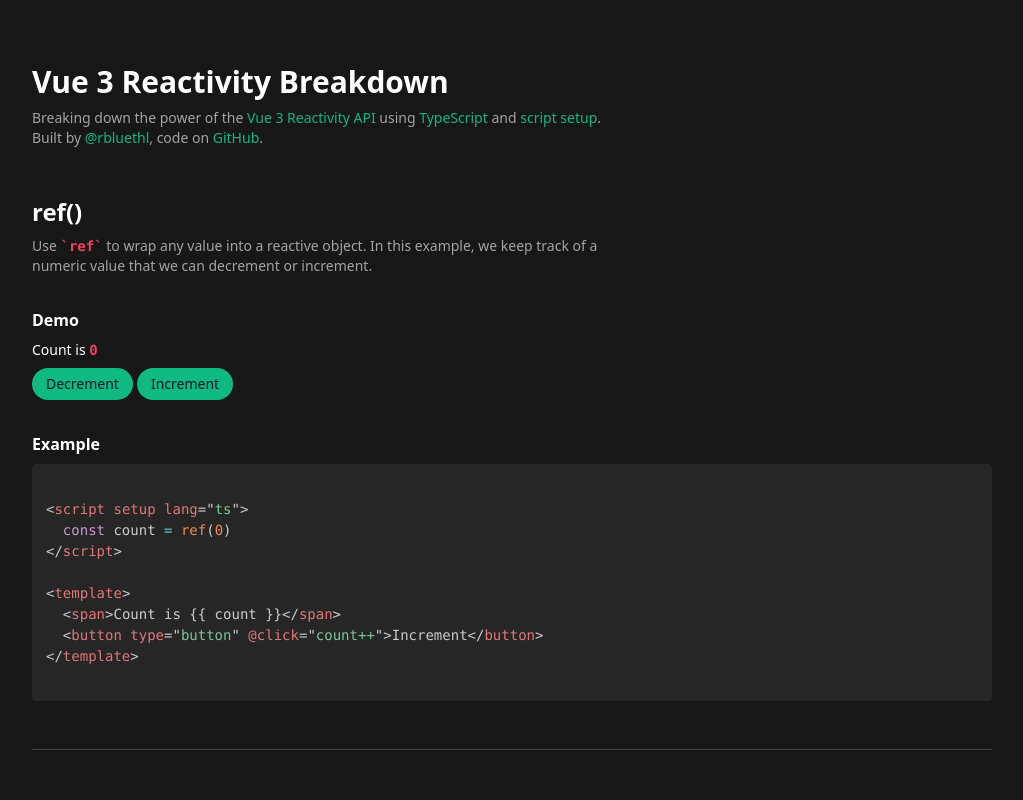
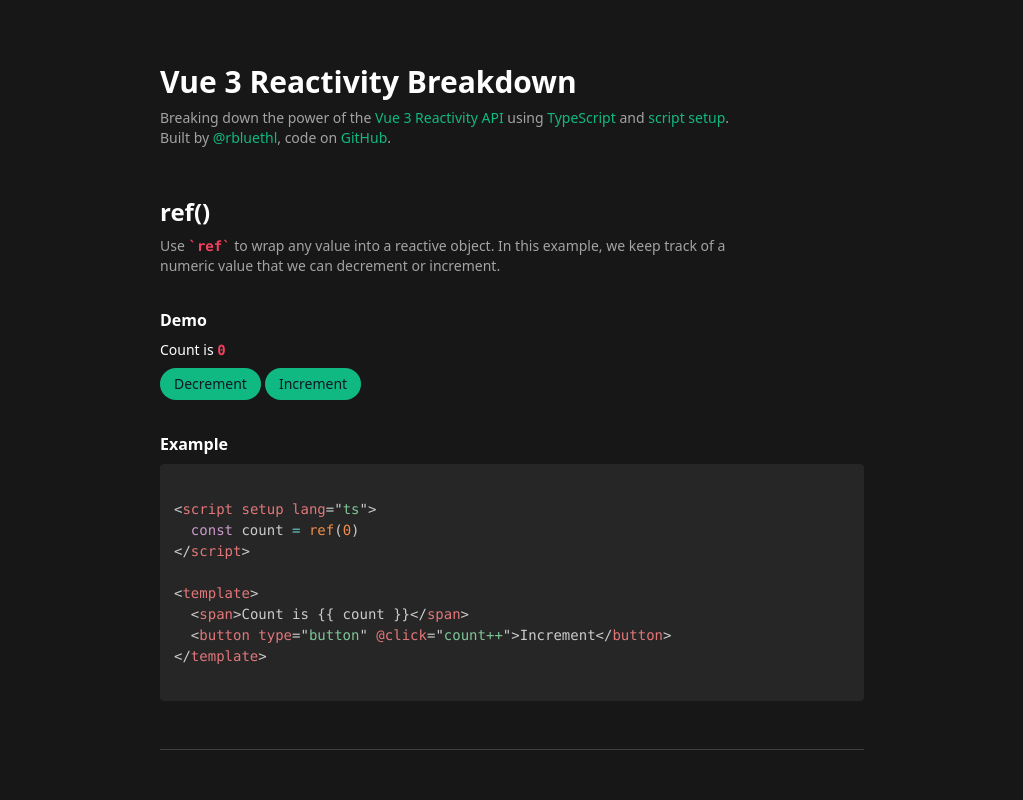
Before and after one commit to rbluethl/vue3-reactivity-breakdown, a Vue app: page / in a window 1280 px wide. Shown: the top 800 px of the page, without its empty margins (128-1151 px from the left). Built offline with nearby package versions, Linux system fonts and the light colour scheme.

Commit message:
Changed max width to max-w-3xl

```diff
--- a/src/views/RootView.vue
+++ b/src/views/RootView.vue
@@ -8,7 +8,7 @@ import WatchEffect from '@/components/WatchEffect.vue'
 </script>
 
 <template>
-  <main class="mx-auto h-full w-full max-w-5xl px-4 py-8 md:px-8 md:py-16">
+  <main class="mx-auto h-full w-full max-w-3xl px-4 py-8 md:px-8 md:py-16">
     <Header></Header>
 
     <Ref></Ref>
```
